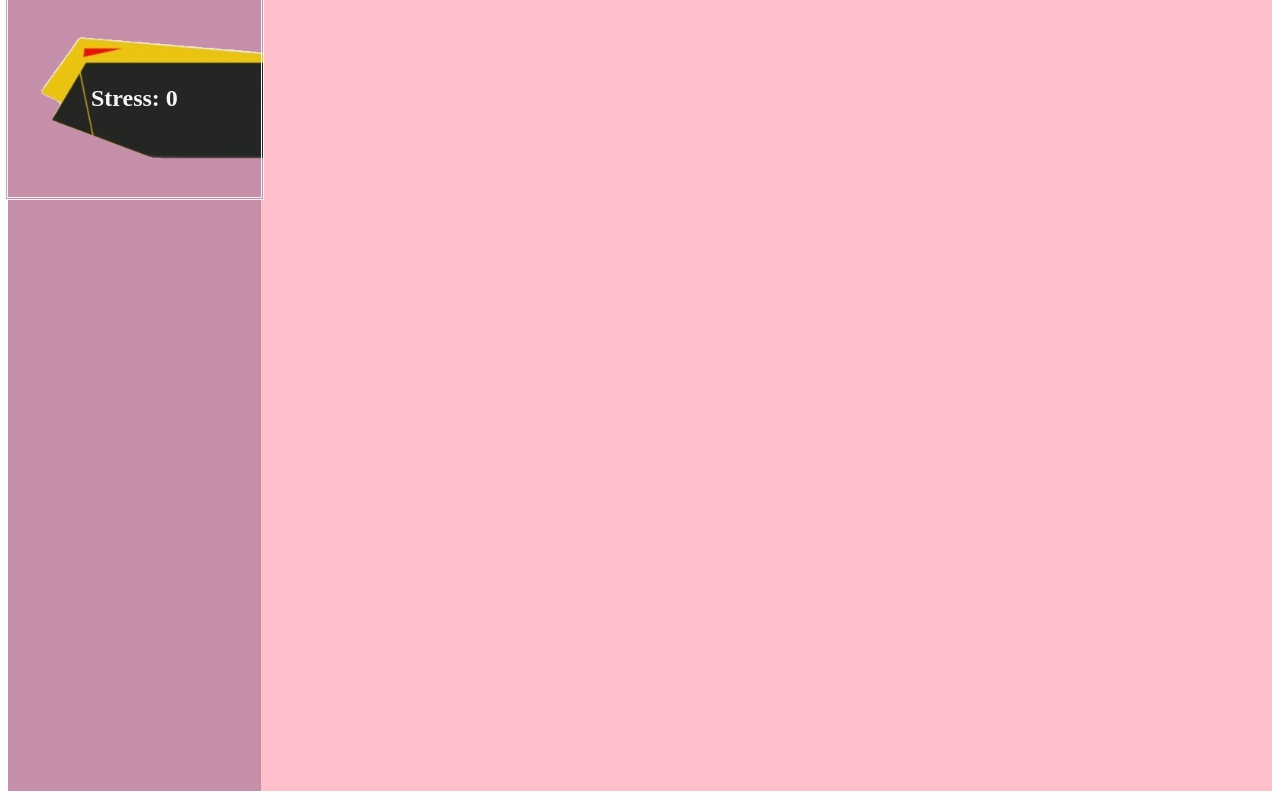
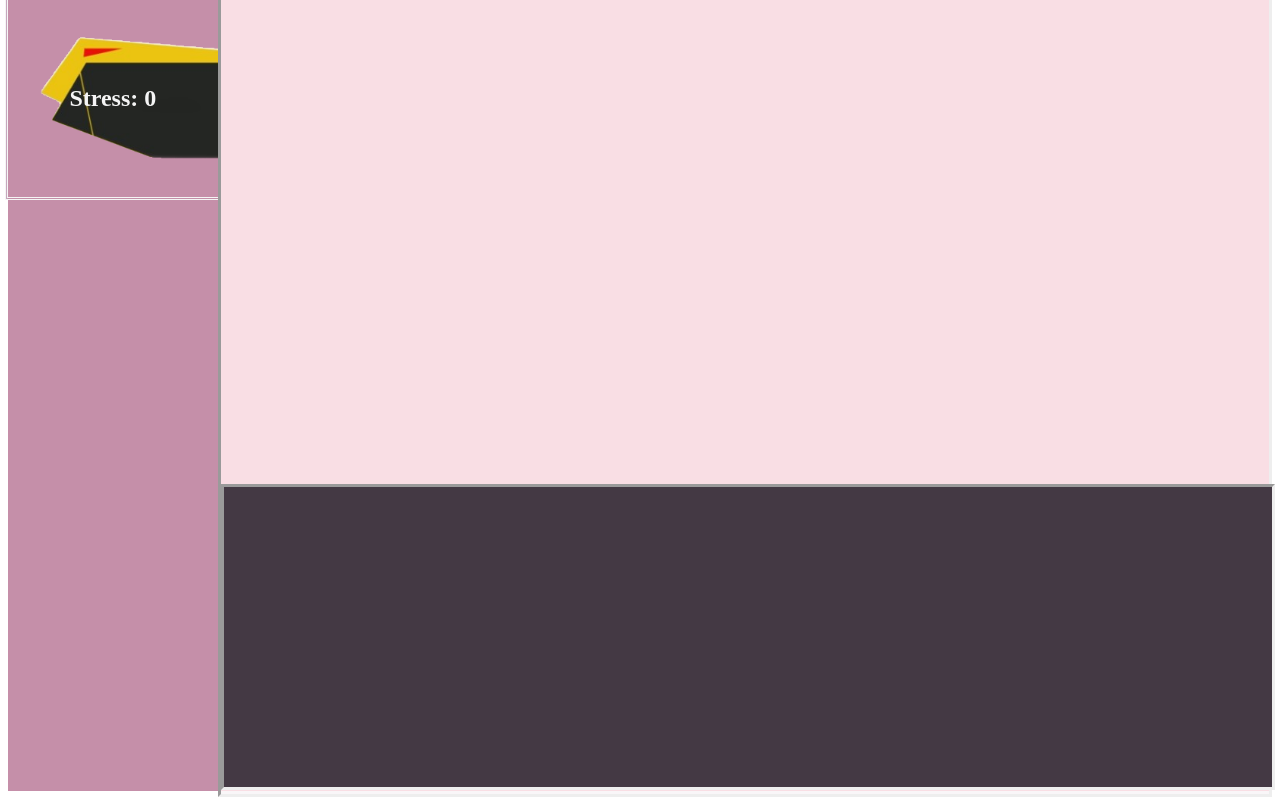
Before and after one commit to TShields21/jQuery-js-webdev, a website with bundled scripts: page index.html in a window 1280 px wide. Shown: the part 417-1216 px from the top of the page. Built offline with nearby package versions, Linux system fonts and the light colour scheme.

Commit message:
Finalized the template for the interactive game.

```diff
--- a/index.html
+++ b/index.html
@@ -7,6 +7,7 @@
         <title>Interactive Web Game</title>
         <script src="jquery.js" type="text/javascript"></script>
         <script src="character.js" type="module"></script>
+        <script src="stats.js" type="text/javascript"></script>
         <script src="script.js" type="module"></script>
     </head>
     <body>
@@ -14,9 +15,10 @@
             <div class="side">
             </div>
             <div class="main">
+                <div class="textbox">
+                </div>
             </div>
-            <div class="textbox">
-            </div>
+
         </div>
     </body>
  </html>
--- a/script.js
+++ b/script.js
@@ -1,6 +1,6 @@
 import {characterData} from "./character.js";
 
-
+// Populates the html needed for the 'sidebar' area with the character's stats
 const renderStatsSidebar = function(character) {
 
   return `
@@ -18,7 +18,6 @@ const renderStatsSidebar = function(character) {
         `;
 };
 
-
 const loadStatsIntoDOM = function(character) {
     const $side = $('.side');
     var bar =  renderStatsSidebar(character);
--- a/stats.js
+++ b/stats.js
@@ -1,3 +1,3 @@
-export function editStats() {
+function editStats() {
  return;
 }
--- a/styles.css
+++ b/styles.css
@@ -2,10 +2,11 @@
     width: 100%;
     height: 1200px;
     background-color: pink;
+    display: flex;
 }
 
 .side {
-    height: 100%;
+    height: 1200px;
     width: 20%;
     display: flex;
     flex-direction: column;
@@ -31,3 +32,19 @@
     height: 600px;
     width: 100%;
 }
+
+.main {
+    width: 100%;
+    height: 1200px;
+    background-color:rgba(245, 240, 244, 0.616);
+    border-style: inset;
+}
+
+.textbox {
+    width: 100%;
+    height: 300px;
+    background-color: rgb(68, 57, 68);
+    margin-top: 890px;
+    border-style: inset;
+
+}
```
